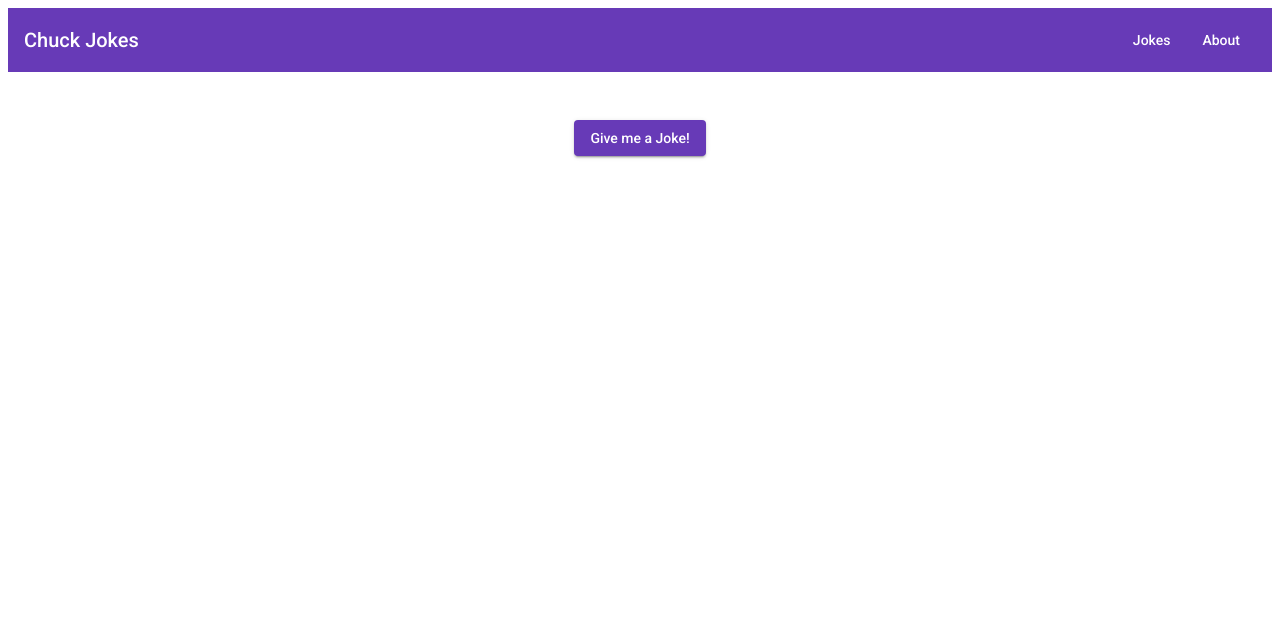
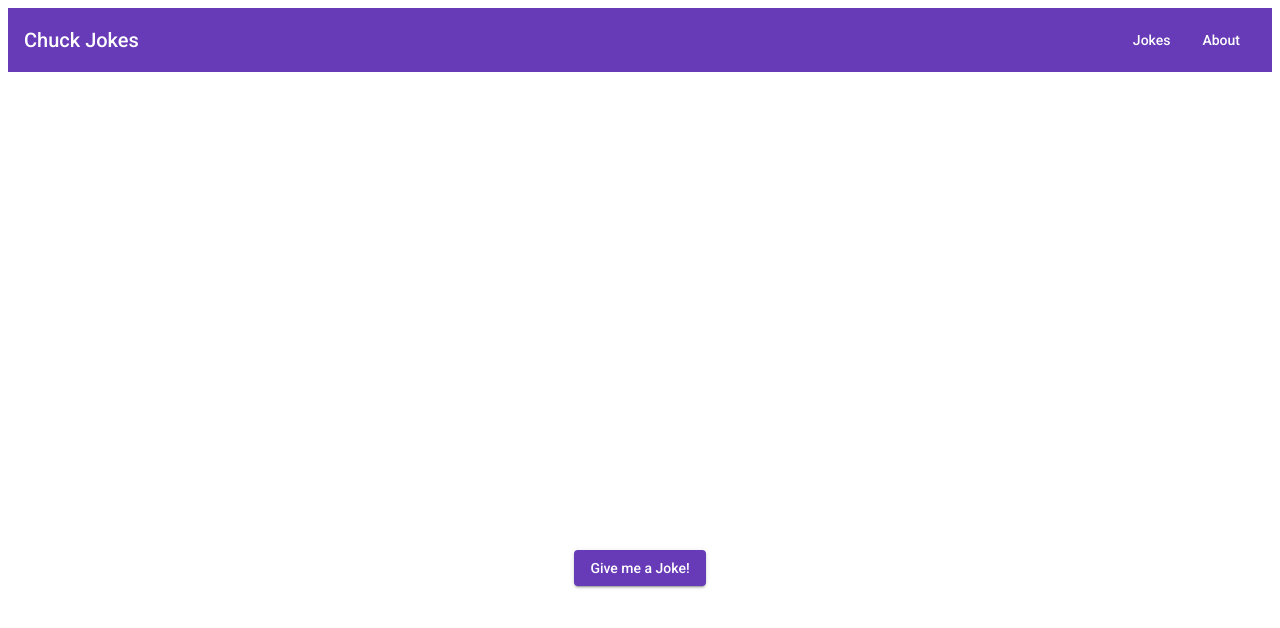
Before and after one commit to sebasacuna/Chuck-Norris-Front-API, an Angular app: page / in a window 1280 px wide. Shown: the top 628 px of the page. Built offline with nearby package versions, Linux system fonts and the light colour scheme; no server answers.

Commit message:
add heigh to container

```diff
--- a/src/app/jokes/jokes.component.sass
+++ b/src/app/jokes/jokes.component.sass
@@ -1,5 +1,5 @@
 .container
-	height: 88%
+	height: 600px
 	display: flex
 	flex-direction: column
 	justify-content: center
--- a/src/index.html
+++ b/src/index.html
@@ -10,6 +10,9 @@
   <link href="https://fonts.googleapis.com/icon?family=Material+Icons" rel="stylesheet">
 </head>
 <body>
+  <style>
+
+  </style>
   <app-root></app-root>
 </body>
 </html>
```
Also changed, not shown: package.json (+4 -4 lines).
